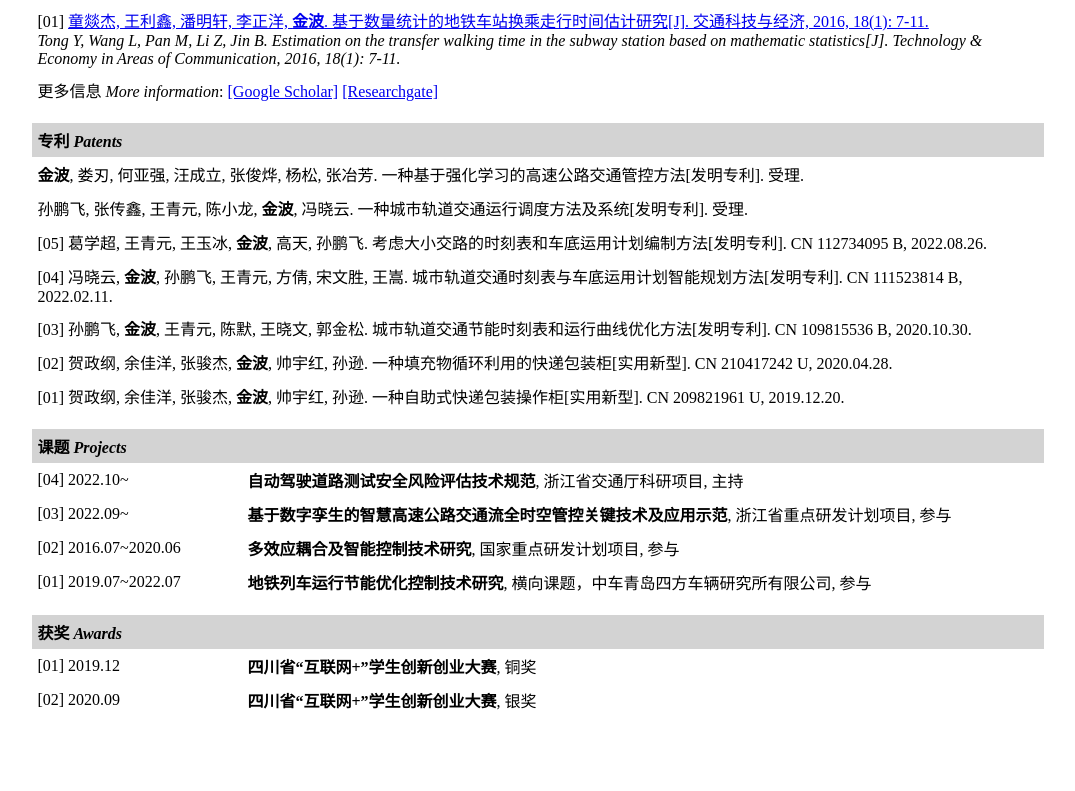
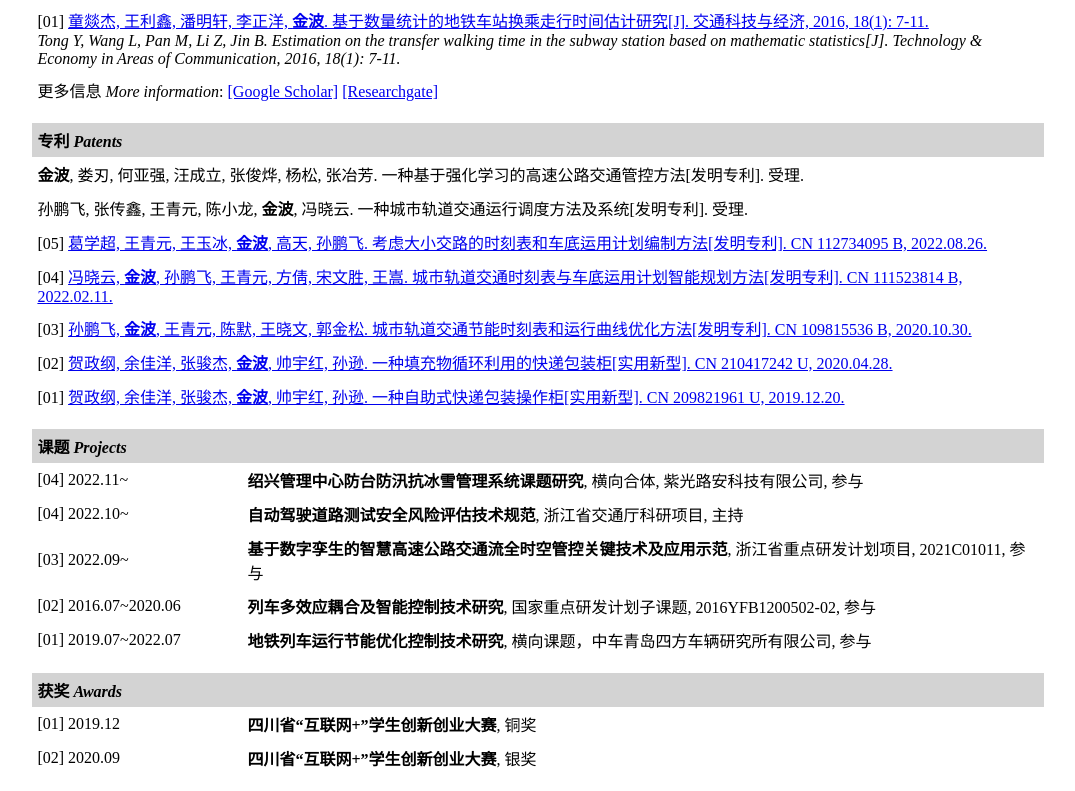
Before and after one commit to Jinbo0201/Jinbo0201.github.io, a plain HTML site: page index.html in a window 1280 px wide. Shown: the part 1426-2217 px from the top of the page, without its empty margins (102-1177 px from the left). Before the commit the page ends 2159 px from the top, so only its background shows below. Drawn offline with Linux system fonts and the light colour scheme.

Commit message:
Create index.html

```diff
--- a/index.html
+++ b/index.html
@@ -236,28 +236,38 @@
     </tr>
 	<tr>
         <td colspan="7" align="left" style="border: none;">
-            [05] 葛学超, 王青元, 王玉冰, <b>金波</b>, 高天, 孙鹏飞. 考虑大小交路的时刻表和车底运用计划编制方法[发明专利]. CN 112734095 B, 2022.08.26.
-        </td>
+            [05] <a href="https://kns.cnki.net/kcms/detail/detail.aspx?dbcode=SCPD&dbname=SCPD202203&filename=CN112734095B&uniplatform=NZKPT&v=QXXUFVfUqInE76zyT4xJn5z7PYIm2H3MP31gMUY3PnR8IRbyfGtk435izfXzHVwO">
+			葛学超, 王青元, 王玉冰, <b>金波</b>, 高天, 孙鹏飞. 考虑大小交路的时刻表和车底运用计划编制方法[发明专利]. CN 112734095 B, 2022.08.26.
+			</a>
+		</td>
     </tr>
 	<tr>
         <td colspan="7" align="left" style="border: none;">
-            [04] 冯晓云, <b>金波</b>, 孙鹏飞, 王青元, 方倩, 宋文胜, 王嵩. 城市轨道交通时刻表与车底运用计划智能规划方法[发明专利]. CN 111523814 B, 2022.02.11.
-        </td>
+            [04] <a href="https://kns.cnki.net/kcms/detail/detail.aspx?dbcode=SCPD&dbname=SCPD202202&filename=CN111523814B&uniplatform=NZKPT&v=fA5q-q6yBQinxCHxXRhMkWCznRDLzi7XhZdVutOtYTySiJ2XonwNlGDtmdIiC9dD">
+			冯晓云, <b>金波</b>, 孙鹏飞, 王青元, 方倩, 宋文胜, 王嵩. 城市轨道交通时刻表与车底运用计划智能规划方法[发明专利]. CN 111523814 B, 2022.02.11.
+			</a>
+		</td>
     </tr>
 	<tr>
         <td colspan="7" align="left" style="border: none;">
-            [03] 孙鹏飞, <b>金波</b>, 王青元, 陈默, 王晓文, 郭金松. 城市轨道交通节能时刻表和运行曲线优化方法[发明专利]. CN 109815536 B, 2020.10.30.
-        </td>
+            [03] <a href="https://kns.cnki.net/kcms/detail/detail.aspx?dbcode=SCPD&dbname=SCPD202002&filename=CN109815536B&uniplatform=NZKPT&v=YFF_IoSzMhJNH3eROLiXDcEYrKKVsz1BpvVxz0dt_Ds1wU-XiHkIiGeZ4KbRjnqU">
+			孙鹏飞, <b>金波</b>, 王青元, 陈默, 王晓文, 郭金松. 城市轨道交通节能时刻表和运行曲线优化方法[发明专利]. CN 109815536 B, 2020.10.30.
+			</a>
+		</td>
     </tr>
 	<tr>
         <td colspan="7" align="left" style="border: none;">
-            [02] 贺政纲, 余佳洋, 张骏杰, <b>金波</b>, 帅宇红, 孙逊. 一种填充物循环利用的快递包装柜[实用新型]. CN 210417242 U, 2020.04.28.
-        </td>
+            [02] <a href="https://kns.cnki.net/kcms/detail/detail.aspx?dbcode=SCPD&dbname=SCPD202001&filename=CN210417242U&uniplatform=NZKPT&v=RxKUe1VxFunRRznEUL3I_IjDKTQjtO3yonyBYvNhonE3OsjoU5RbxVEK42GjAgH2">
+			贺政纲, 余佳洋, 张骏杰, <b>金波</b>, 帅宇红, 孙逊. 一种填充物循环利用的快递包装柜[实用新型]. CN 210417242 U, 2020.04.28.
+			</a>
+		</td>
     </tr>
     <tr>
         <td colspan="7" align="left" style="border: none;">
-            [01] 贺政纲, 余佳洋, 张骏杰, <b>金波</b>, 帅宇红, 孙逊. 一种自助式快递包装操作柜[实用新型]. CN 209821961 U, 2019.12.20.
-        </td>
+            [01] <a href="https://kns.cnki.net/kcms/detail/detail.aspx?dbcode=SCPD&dbname=SCPD201902&filename=CN209821961U&uniplatform=NZKPT&v=5BxnELHDoG3N7FY51l-dhJ6dI80i8oLwklmjjzL0cMZvZV_5rJmJHqAAbJKerVTN">
+			贺政纲, 余佳洋, 张骏杰, <b>金波</b>, 帅宇红, 孙逊. 一种自助式快递包装操作柜[实用新型]. CN 209821961 U, 2019.12.20.
+			</a>
+		</td>
     </tr>
 
 </table>
@@ -269,6 +279,12 @@
         <th colspan="7" bgcolor="lightgray" style="border: none;">课题 <i>Projects</i></th>
     </tr>
 	<tr>
+        <td width="200" colspan="1" align="left" style="border: none;">[04] 2022.11~ </td>
+        <td width="100" colspan="3" align="left" style="border: none;">
+            <b>绍兴管理中心防台防汛抗冰雪管理系统课题研究</b>, 横向合体, 紫光路安科技有限公司, 参与
+        </td>
+    </tr>
+	<tr>
         <td width="200" colspan="1" align="left" style="border: none;">[04] 2022.10~ </td>
         <td width="100" colspan="3" align="left" style="border: none;">
             <b>自动驾驶道路测试安全风险评估技术规范</b>, 浙江省交通厅科研项目, 主持
@@ -277,13 +293,13 @@
 	<tr>
         <td width="200" colspan="1" align="left" style="border: none;">[03] 2022.09~ </td>
         <td width="100" colspan="3" align="left" style="border: none;">
-            <b>基于数字孪生的智慧高速公路交通流全时空管控关键技术及应用示范</b>, 浙江省重点研发计划项目, 参与
+            <b>基于数字孪生的智慧高速公路交通流全时空管控关键技术及应用示范</b>, 浙江省重点研发计划项目, 2021C01011, 参与
         </td>
     </tr>
 	<tr>
         <td width="200" colspan="1" align="left" style="border: none;">[02] 2016.07~2020.06 </td>
         <td width="100" colspan="3" align="left" style="border: none;">
-            <b>多效应耦合及智能控制技术研究</b>, 国家重点研发计划项目, 参与
+            <b>列车多效应耦合及智能控制技术研究</b>, 国家重点研发计划子课题, 2016YFB1200502-02, 参与
         </td>
     </tr>
     <tr>
```
